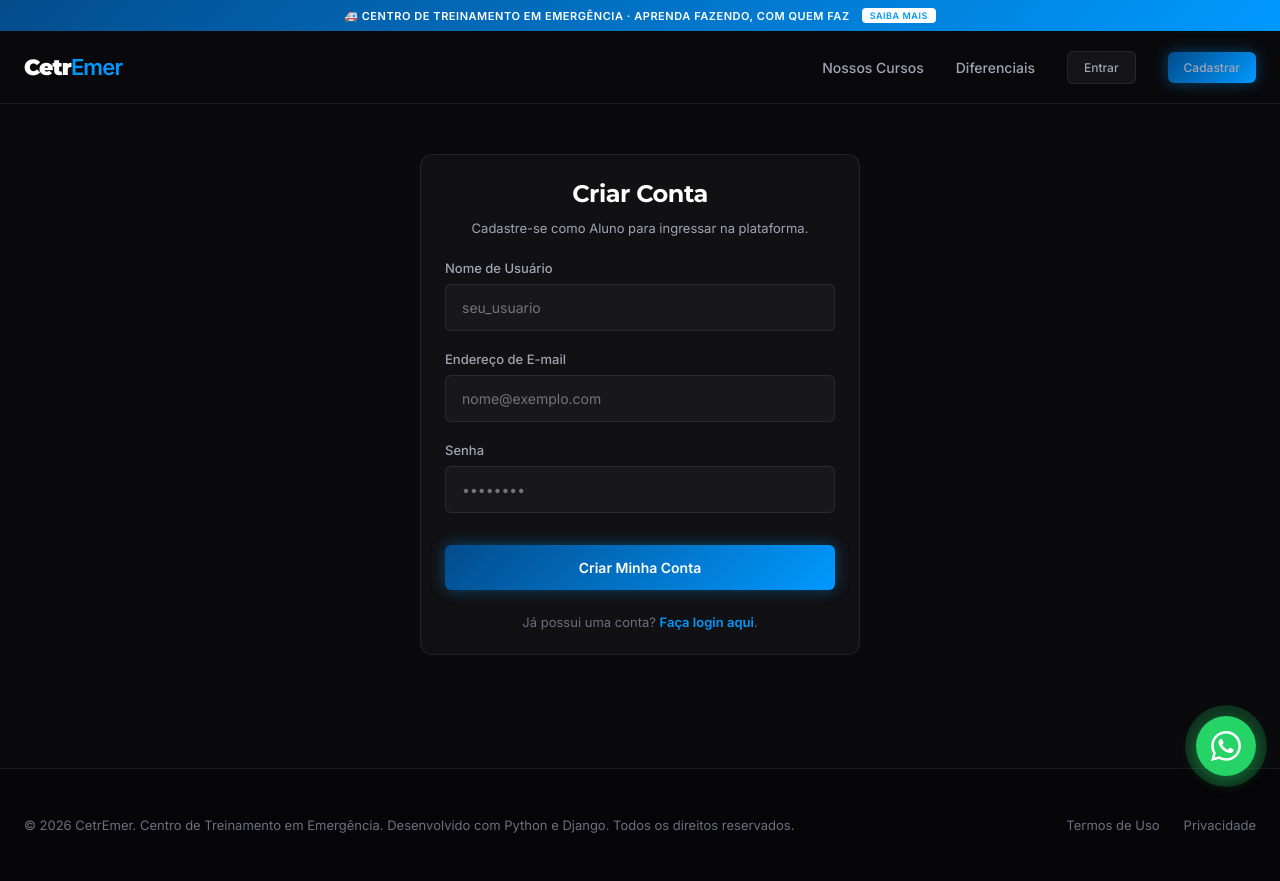
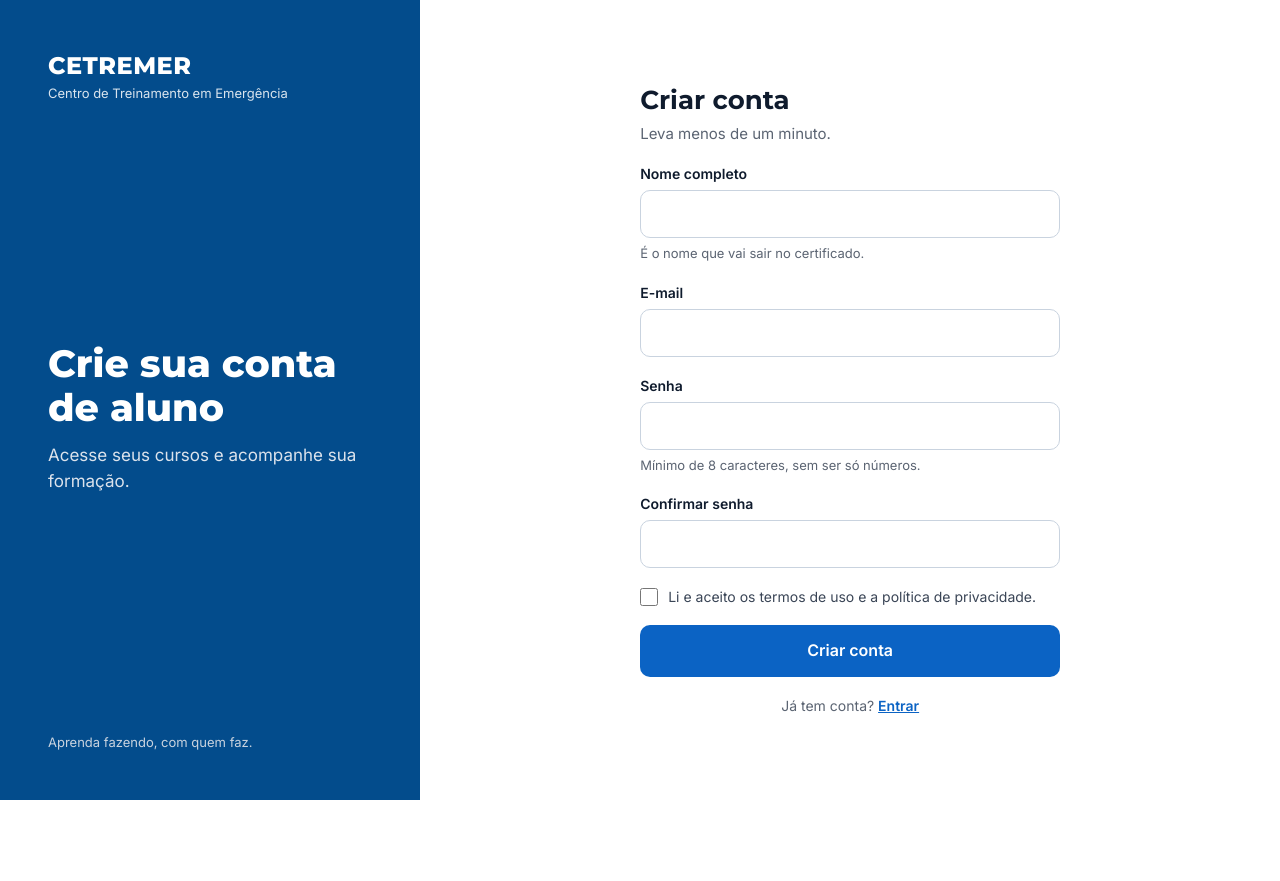
Before and after one commit to FIZGOCRM/CETREMER, a Django app: page /register/ in a window 1280 px wide. After the commit the page ends 800 px from the top, so only its background shows below. Run offline with Django 4.2, Linux system fonts and the light colour scheme; data comes from the database, SQL or seed files in the repository.

Commit message:
feat: fase 2 do redesign (autenticação e recuperação de senha)

```diff
--- a/core/settings.py
+++ b/core/settings.py
@@ -150,6 +150,9 @@ MEDIA_ROOT = BASE_DIR / 'media'
 MATERIAL_MAX_MB = 20
 
 AUTH_USER_MODEL = 'users.User'
+AUTHENTICATION_BACKENDS = ['users.backends.EmailBackend', 'django.contrib.auth.backends.ModelBackend']
+EMAIL_BACKEND = 'core.email_backend.SiteEmailBackend'
+DEFAULT_FROM_EMAIL = 'CETREMER <noreply@cetremer.local>'
 
 LOGIN_URL = 'login'
 LOGIN_REDIRECT_URL = 'dashboard'
--- a/core/test_handoff_phase0.py
+++ b/core/test_handoff_phase0.py
@@ -16,12 +16,15 @@ class HandoffPhaseZeroTests(TestCase):
         )
 
     def test_public_placeholders_and_site_context(self):
-        for name in ('verify_certificate', 'password_reset'):
+        for name in ('verify_certificate',):
             response = self.client.get(reverse(name))
             self.assertEqual(response.status_code, 200)
             self.assertContains(response, 'Em construção')
             self.assertContains(response, 'css/cetremer.css')
             self.assertEqual(response.context['site'].school_name, 'CETREMER')
+        response = self.client.get(reverse('password_reset'))
+        self.assertContains(response, 'Esqueci minha senha')
+        self.assertContains(response, 'css/cetremer.css')
 
     def test_student_placeholders_render_with_sidebar(self):
         self.client.force_login(self.student)
--- a/core/urls.py
+++ b/core/urls.py
@@ -16,7 +16,10 @@ urlpatterns = [
     path('ao-vivo/', placeholder_views.live_classes, name='live_classes'),
     path('certificados/', placeholder_views.certificates, name='certificates'),
     path('certificado/verificar/', placeholder_views.verify_certificate, name='verify_certificate'),
-    path('senha/esqueci/', placeholder_views.password_reset, name='password_reset'),
+    path('senha/esqueci/', user_views.PasswordResetView.as_view(), name='password_reset'),
+    path('senha/enviado/', user_views.PasswordResetDoneView.as_view(), name='password_reset_done'),
+    path('senha/nova/<uidb64>/<token>/', user_views.PasswordResetConfirmView.as_view(), name='password_reset_confirm'),
+    path('senha/pronto/', user_views.PasswordResetCompleteView.as_view(), name='password_reset_complete'),
     path('courses/lesson/<int:lesson_id>/complete/', placeholder_views.complete_lesson, name='complete_lesson'),
 
     # Creator Portal
--- a/templates/register.html
+++ b/templates/register.html
@@ -1,43 +1,25 @@
-{% extends 'base.html' %}
-{% load static %}
-
-{% block title %}Cadastrar · TheMembers{% endblock %}
-
-{% block content %}
-<div class="container" style="display: flex; align-items: center; justify-content: center; min-height: calc(100vh - 200px); padding-top: 48px; padding-bottom: 48px;">
-    <div class="glass-card" style="width: 100%; max-width: 440px;">
-        <h2 style="font-size: 24px; margin-bottom: 12px; font-weight: 700; text-align: center;">Criar Conta</h2>
-        <p style="color: var(--text-secondary); font-size: 13px; text-align: center; margin-bottom: 24px;">Cadastre-se como Aluno para ingressar na plataforma.</p>
-
-        {% if error %}
-            <div style="background: rgba(234, 8, 61, 0.1); border: 1px solid var(--border-focus); border-radius: var(--border-radius-sm); padding: 12px 16px; margin-bottom: 20px; font-size: 13px; color: #fff;">
-                ⚠️ {{ error }}
-            </div>
-        {% endif %}
-
-        <form method="post" action="{% url 'register' %}">
-            {% csrf_token %}
-            {% if next %}
-                <input type="hidden" name="next" value="{{ next }}">
-            {% endif %}
-            <div class="form-group">
-                <label for="username">Nome de Usuário</label>
-                <input type="text" id="username" name="username" class="form-control" placeholder="seu_usuario" required>
-            </div>
-            <div class="form-group">
-                <label for="email">Endereço de E-mail</label>
-                <input type="email" id="email" name="email" class="form-control" placeholder="nome@exemplo.com" required>
-            </div>
-            <div class="form-group">
-                <label for="password">Senha</label>
-                <input type="password" id="password" name="password" class="form-control" placeholder="••••••••" required>
-            </div>
-            <button type="submit" class="btn btn-primary" style="width: 100%; margin-top: 12px; padding: 14px;">Criar Minha Conta</button>
-        </form>
-
-        <p style="color: var(--text-muted); font-size: 13px; text-align: center; margin-top: 24px;">
-            Já possui uma conta? <a href="{% url 'login' %}" style="color: var(--accent-color); font-weight: 600;">Faça login aqui</a>.
-        </p>
-    </div>
+{% extends 'base_core.html' %}
+{% block title %}Criar conta · CETREMER{% endblock %}
+{% block body %}
+<div class="auth">
+  <section class="auth__brand">
+    <a class="auth__brand-link" href="{% url 'landing' %}"><span class="auth__brand-name">{{ site.school_name|default:'CETREMER' }}</span><span class="auth__brand-tag">Centro de Treinamento em Emergência</span></a>
+    <div class="auth__pitch"><h1 class="auth__title">Crie sua conta de aluno</h1><p class="auth__lead">Acesse seus cursos e acompanhe sua formação.</p></div>
+    <span class="auth__foot">Aprenda fazendo, com quem faz.</span>
+  </section>
+  <main class="auth__main">
+    <form class="auth__form auth__form--420" method="post" action="{% url 'register' %}">
+      {% csrf_token %}<input type="hidden" name="next" value="{{ next }}">
+      {% include 'partials/messages.html' %}
+      <div class="stack gap-6"><h2 class="auth__heading">Criar conta</h2><p class="muted">Leva menos de um minuto.</p></div>
+      <div class="field"><label class="field__label" for="full_name">Nome completo</label><input class="input" id="full_name" name="full_name" autocomplete="name" value="{{ request.POST.full_name|default:'' }}" required><span class="hint">É o nome que vai sair no certificado.</span></div>
+      <div class="field"><label class="field__label" for="email">E-mail</label><input class="input" id="email" type="email" name="email" autocomplete="email" value="{{ request.POST.email|default:'' }}" required></div>
+      <div class="field"><label class="field__label" for="password">Senha</label><input class="input" id="password" type="password" name="password" autocomplete="new-password" required><span class="hint">Mínimo de 8 caracteres, sem ser só números.</span></div>
+      <div class="field"><label class="field__label" for="password_confirm">Confirmar senha</label><input class="input" id="password_confirm" type="password" name="password_confirm" autocomplete="new-password" required></div>
+      <label class="check"><input type="checkbox" name="terms" required {% if request.POST.terms %}checked{% endif %}><span>Li e aceito os {% if site.terms_url %}<a href="{{ site.terms_url }}">termos de uso</a>{% else %}termos de uso{% endif %} e a {% if site.privacy_url %}<a href="{{ site.privacy_url }}">política de privacidade</a>{% else %}política de privacidade{% endif %}.</span></label>
+      <button class="btn btn--primary btn--xl" type="submit">Criar conta</button>
+      <p class="auth__switch">Já tem conta? <a href="{% url 'login' %}">Entrar</a></p>
+    </form>
+  </main>
 </div>
 {% endblock %}
--- /dev/null
+++ b/templates/registration/password_reset_done.html
@@ -0,0 +1,3 @@
+{% extends 'base_core.html' %}
+{% block title %}Link enviado · CETREMER{% endblock %}
+{% block body %}<div class="auth-center"><a class="auth-center__brand" href="{% url 'landing' %}"><span class="brand__name">CETREMER</span><span class="brand__tag">Centro de Treinamento em Emergência</span></a><div class="auth-center__stack"><div class="auth-card"><div class="alert alert--success alert--lg" role="status">{% include 'partials/icon.html' with name='mail' size=20 %}<span>Se este e-mail estiver cadastrado, você vai receber o link em alguns minutos. Confira também a caixa de spam.</span></div><a href="{% url 'login' %}">Voltar para o login</a></div></div></div>{% endblock %}
--- /dev/null
+++ b/templates/registration/password_reset_email.txt
@@ -0,0 +1,6 @@
+Recebemos um pedido para criar uma nova senha da sua conta CETREMER.
+
+Acesse o link para definir sua senha:
+http://{{ domain }}{% url 'password_reset_confirm' uidb64=uid token=token %}
+
+Se você não solicitou esta mudança, ignore esta mensagem.
--- /dev/null
+++ b/templates/registration/password_reset_form.html
@@ -0,0 +1,3 @@
+{% extends 'base_core.html' %}
+{% block title %}Esqueci minha senha · CETREMER{% endblock %}
+{% block body %}<div class="auth-center"><a class="auth-center__brand" href="{% url 'landing' %}"><span class="brand__name">CETREMER</span><span class="brand__tag">Centro de Treinamento em Emergência</span></a><div class="auth-center__stack"><form class="auth-card" method="post">{% csrf_token %}<h1 class="auth-card__title">Esqueci minha senha</h1><p class="muted">Informe seu e-mail e enviaremos um link para criar uma nova senha.</p>{% include 'partials/messages.html' %}<div class="field"><label class="field__label" for="id_email">E-mail</label><input class="input" type="email" id="id_email" name="email" autocomplete="email" required></div><button class="btn btn--primary btn--xl" type="submit">Enviar link</button><a href="{% url 'login' %}">Voltar para o login</a></form></div></div>{% endblock %}
--- /dev/null
+++ b/templates/registration/password_reset_subject.txt
@@ -0,0 +1 @@
+Redefinição de senha · CETREMER
--- a/users/views.py
+++ b/users/views.py
@@ -1,63 +1,91 @@
 from django.shortcuts import render, redirect
 from django.contrib.auth import authenticate, login, logout
+from django.contrib.auth import views as auth_views
+from django.contrib import messages
 from django.contrib.auth.password_validation import validate_password
 from django.core.exceptions import ValidationError
+from django.urls import reverse_lazy
+from django.utils.text import slugify
 from .models import User
 
+
 def login_view(request):
-    """Authenticates and logs in existing users, checking the redirect path."""
     next_url = request.GET.get('next') or request.POST.get('next') or 'dashboard'
     if request.user.is_authenticated:
         return redirect(next_url)
-
     error = None
     if request.method == 'POST':
-        u = request.POST.get('username')
-        p = request.POST.get('password')
-        user = authenticate(request, username=u, password=p)
+        user = authenticate(request, username=request.POST.get('username'), password=request.POST.get('password'))
         if user is not None:
             login(request, user)
             return redirect(next_url)
-        else:
-            error = "Nome de usuário ou senha inválidos."
-
+        error = 'E-mail ou senha incorretos. Confira e tente de novo.'
     return render(request, 'login.html', {'error': error, 'next': next_url})
 
+
 def logout_view(request):
-    """Logs out active users and redirects to the landing page."""
-    if request.method == 'POST' or request.method == 'GET':
-        logout(request)
+    logout(request)
     return redirect('landing')
 
+
 def register_view(request):
-    """Registers public users as students and logs them in."""
     next_url = request.GET.get('next') or request.POST.get('next') or 'dashboard'
     if request.user.is_authenticated:
         return redirect(next_url)
-
     error = None
     if request.method == 'POST':
-        u = request.POST.get('username')
-        e = request.POST.get('email')
-        p = request.POST.get('password')
-
-        if not u or not e or not p:
-            error = "Todos os campos são obrigatórios."
-        elif User.objects.filter(username=u).exists():
-            error = "Este nome de usuário já existe."
-        elif User.objects.filter(email=e).exists():
-            error = "Este endereço de e-mail já está registrado."
+        full_name = request.POST.get('full_name', '').strip()
+        email = request.POST.get('email', '').strip()
+        password = request.POST.get('password', '')
+        confirmation = request.POST.get('password_confirm', '')
+        if not full_name or not email or not password or not confirmation:
+            error = 'Preencha todos os campos.'
+        elif password != confirmation:
+            error = 'As senhas não coincidem.'
+        elif not request.POST.get('terms'):
+            error = 'Aceite os termos para criar sua conta.'
+        elif User.objects.filter(email__iexact=email).exists():
+            error = 'Este e-mail já está cadastrado.'
         else:
+            base = slugify(email.split('@')[0]).replace('-', '_') or 'aluno'
+            username = base
+            suffix = 2
+            while User.objects.filter(username=username).exists():
+                username = f'{base}{suffix}'
+                suffix += 1
             try:
-                validate_password(p, user=User(username=u, email=e, role=User.Role.STUDENT))
+                validate_password(password, user=User(username=username, email=email, role=User.Role.STUDENT))
             except ValidationError as exc:
                 error = ' '.join(exc.messages)
             else:
-                user = User.objects.create_user(username=u, email=e, password=p, role=User.Role.STUDENT)
-                login(request, user)
+                user = User.objects.create_user(username=username, email=email, password=password, role=User.Role.STUDENT)
+                user.student_profile.full_name = full_name
+                user.student_profile.save(update_fields=['full_name'])
+                login(request, user, backend='users.backends.EmailBackend')
                 return redirect(next_url)
+    return render(request, 'register.html', {'error': error, 'next': next_url})
 
-    return render(request, 'register.html', {'error': error, 'next': next_url})
+
+class PasswordResetView(auth_views.PasswordResetView):
+    template_name = 'registration/password_reset_form.html'
+    email_template_name = 'registration/password_reset_email.txt'
+    subject_template_name = 'registration/password_reset_subject.txt'
+    success_url = reverse_lazy('password_reset_done')
+
+
+class PasswordResetDoneView(auth_views.PasswordResetDoneView):
+    template_name = 'registration/password_reset_done.html'
+
+
+class PasswordResetConfirmView(auth_views.PasswordResetConfirmView):
+    template_name = 'registration/password_reset_confirm.html'
+    success_url = reverse_lazy('password_reset_complete')
+
+
+class PasswordResetCompleteView(auth_views.PasswordResetCompleteView):
+    def get(self, request, *args, **kwargs):
+        messages.success(request, 'Senha criada. Entre com seu e-mail e a nova senha.')
+        return redirect('login')
 
 from django.contrib.auth.decorators import login_required
 from django.contrib.auth import update_session_auth_hash
```
Also changed, not shown: core/email_backend.py (added, +37 -0 lines), templates/login.html (+21 -37 lines), templates/registration/password_reset_confirm.html (added, +3 -0 lines), users/backends.py (added, +18 -0 lines), users/test_handoff_phase2.py (added, +47 -0 lines), users/tests.py (+6 -3 lines).
